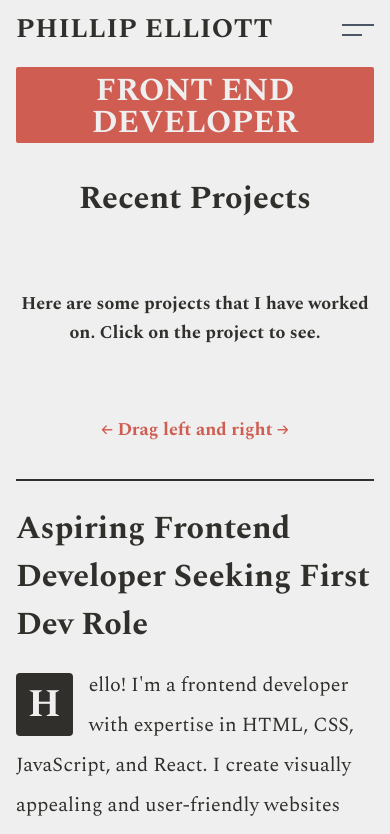
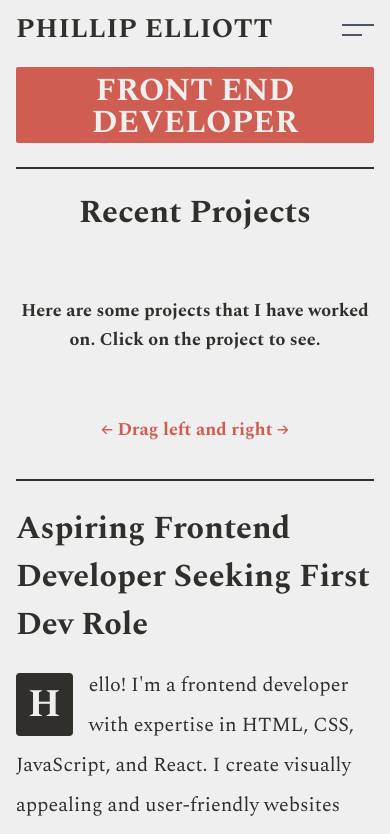
Before and after one commit to Phil-Elliott/PaperPortfolio, a Next.js app: page / in a window 390 px wide. Shown: the top 834 px of the page. Built offline with nearby package versions, Linux system fonts and the light colour scheme; a web font is replaced by a local one.

Commit message:
added border to responsive slider

```diff
--- a/components/ProjectsBanner/ProjectsBanner.tsx
+++ b/components/ProjectsBanner/ProjectsBanner.tsx
@@ -79,9 +79,11 @@ const ProjectsBanner = () => {
           link={ProjectsInfo[0].link}
         />
       </SwiperSlide>
-      <SwiperSlide className="py-4 flex flex-col items-center justify-between text-center font-bold font-serif lg:border-x-2 border-Border xs:px-8 h-full">
-        <h1 className="text-fluid-9xl sm:text-4xl">Recent Projects</h1>
-        <h2 className="leading-relaxed xs:leading-relaxed text-lg xs:text-xl ">
+      <SwiperSlide className="border-Border border-t-2 lg:border-t-0 py-4 flex flex-col items-center justify-between text-center font-bold font-serif lg:border-x-2 border-Border xs:px-8 h-full">
+        <h1 className="text-fluid-9xl sm:text-4xl pt-3 lg:pt-0">
+          Recent Projects
+        </h1>
+        <h2 className="leading-relaxed xs:leading-relaxed text-lg xs:text-xl">
           Here are some projects that I have worked on. Click on the project to
           see.
         </h2>
```
